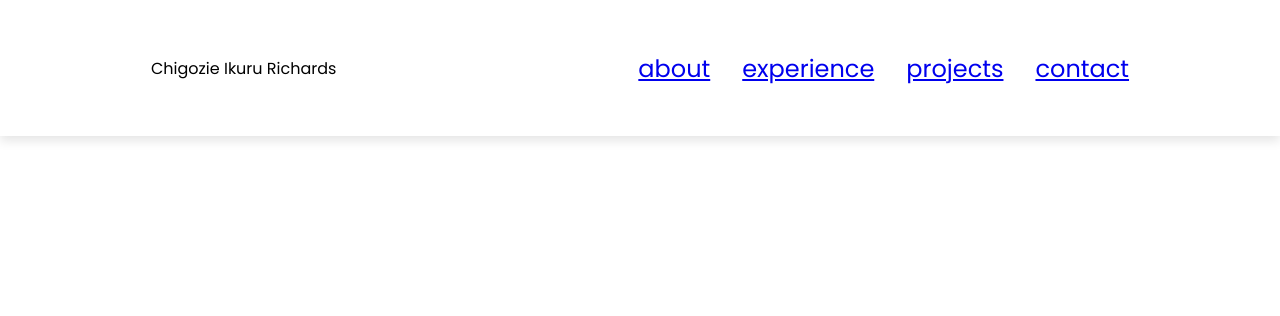
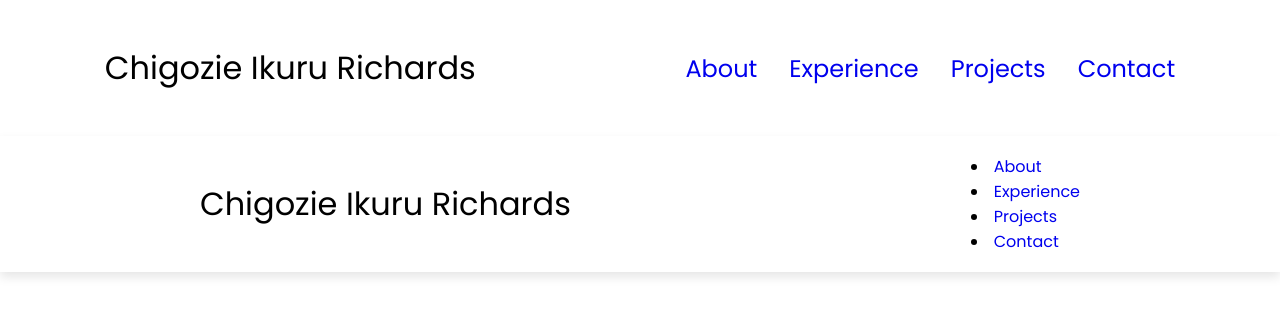
Before and after one commit to Richmelody/my_alx_capstone_project, a plain HTML site: page index.html in a window 1280 px wide. Drawn offline with Linux system fonts and the light colour scheme.

Commit message:
html and css update

```diff
--- a/app.css
+++ b/app.css
@@ -47,3 +47,24 @@ nav {
   list-style: none;
   font-size: 1.5rem;
 }
+
+a {
+  color: black
+  text-decoration: none;
+  text-decoration-color:white
+}
+
+a:hover {
+  color: gray;
+  text-decoration: underline;
+  text-underline-offset: 10px;
+text-decoration-color: rgb 181, 181, 181;
+}
+
+.logo{
+  font-size: 2rem;
+}
+
+.logo:hover{
+  cursor: default;
+}
--- a/index.html
+++ b/index.html
@@ -5,18 +5,34 @@
     <meta name="viewport" content="width=device-width, initial-scale=1.0" />
     <title>My Portfolio</title>
     <link rel="stylesheet" href="app.css" />
-    <link rel="stylesheet" href="mediaqueries.css" />
+    <!-- <link rel="stylesheet" href="mediaqueries.css" /> -->
   </head>
   <body>
     <nav id="desktop-nav">
       <div class="logo">Chigozie Ikuru Richards</div>
       <div>
         <ul class="nav-links">
-          <li><a href="#about">about</a></li>
-          <li><a href="#experience">experience</a></li>
-          <li><a href="#projects">projects</a></li>
-          <li><a href="#contact">contact</a></li>
+          <li><a href="#about">About</a></li>
+          <li><a href="#experience">Experience</a></li>
+          <li><a href="#projects">Projects</a></li>
+          <li><a href="#contact">Contact</a></li>
         </ul>
+      </div>
+    </nav>
+    <nav id="hamburger-nav">
+      <div class="logo">Chigozie Ikuru Richards</div>
+      <div class="hamburger-menu">
+        <div class="hamburger-icon" onclick="togglemenu()">
+          <span></span>
+          <span></span>
+          <span></span>
+        </div>
+        <div class="menu-links">
+          <li><a href="#about" onclick="togglemenu()">About</a></li>
+          <li><a href="#experience" onclick="togglemenu()">Experience</a></li>
+          <li><a href="#projects" onclick="togglemenu()">Projects</a></li>
+          <li><a href="#contact" onclick="togglemenu()">Contact</a></li>
+        </div>
       </div>
     </nav>
     <script src="app.js"></script>
```
